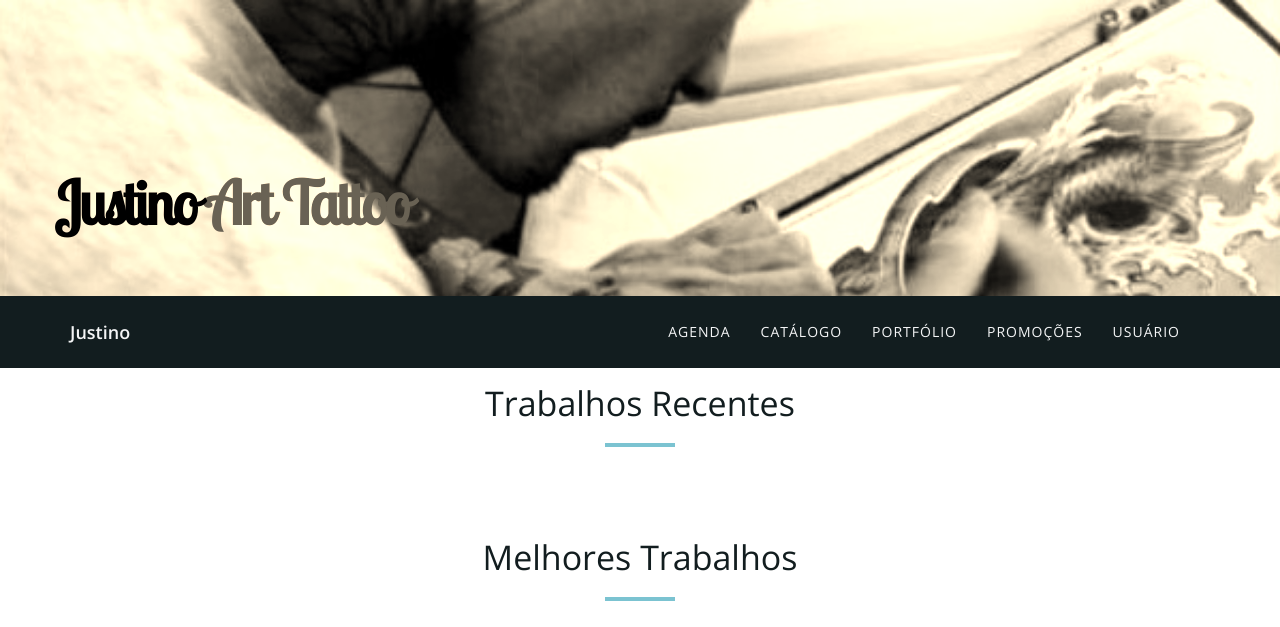
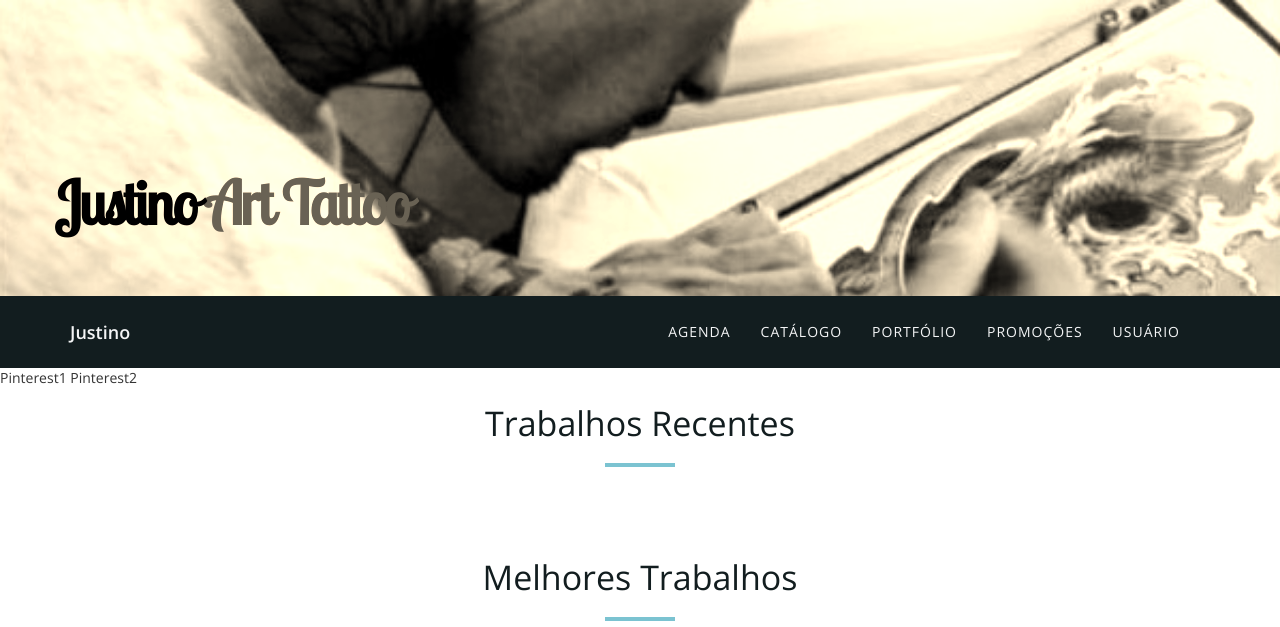
Before and after one commit to zzzaik/OPE_Draco, a Django app: page / in a window 1280 px wide. Shown: the top 627 px of the page. Run offline with Django 3.2, Linux system fonts and the light colour scheme; data that the repository does not hold is empty; some libraries are stand-ins or nearby versions.

Commit message:
pinterest

```diff
--- a/core/templates/index.html
+++ b/core/templates/index.html
@@ -2,7 +2,8 @@
 {% block title%}Justino Art Tattoo{% endblock %}
 {% block main %}
 <!-- Portfolio Section -->
-{{ resp }}
+<a href="https://api.pinterest.com/oauth/?response_type=code&redirect_uri=https://zzzaik.pythonanywhere.com&client_id=4987027583347471180&scope=read_public,write_public&state=1">Pinterest1</a></a>
+<a href="https://api.pinterest.com/v1/oauth/token?grant_type=authorization_code&client_id=4987027583347471180&client_secret=e88c0c44d55b40592e4d1ca116ccc7524004c37f5b46cb853e9eb5e9af5dfc6f&code=48576f5ad4821178">Pinterest2</a>
 <div>
     <div class="container">
         <div class="section-title text-center center">
```
